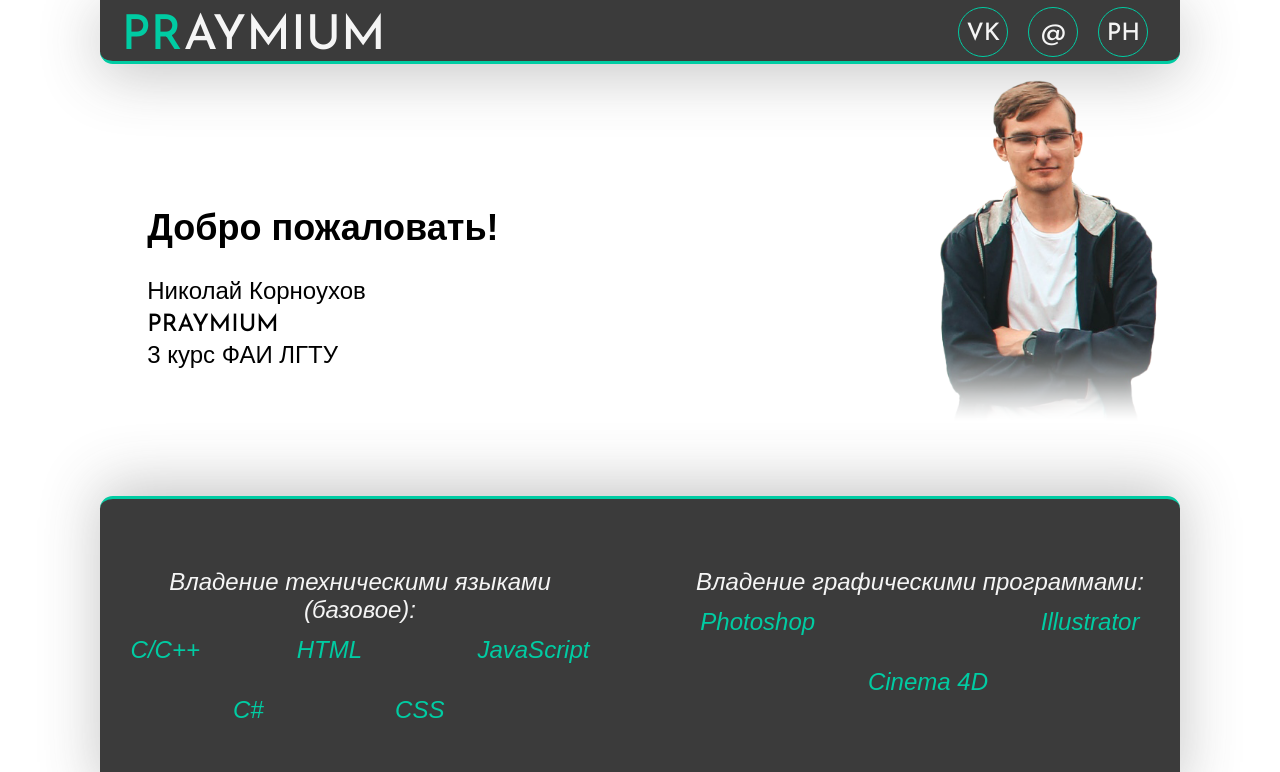
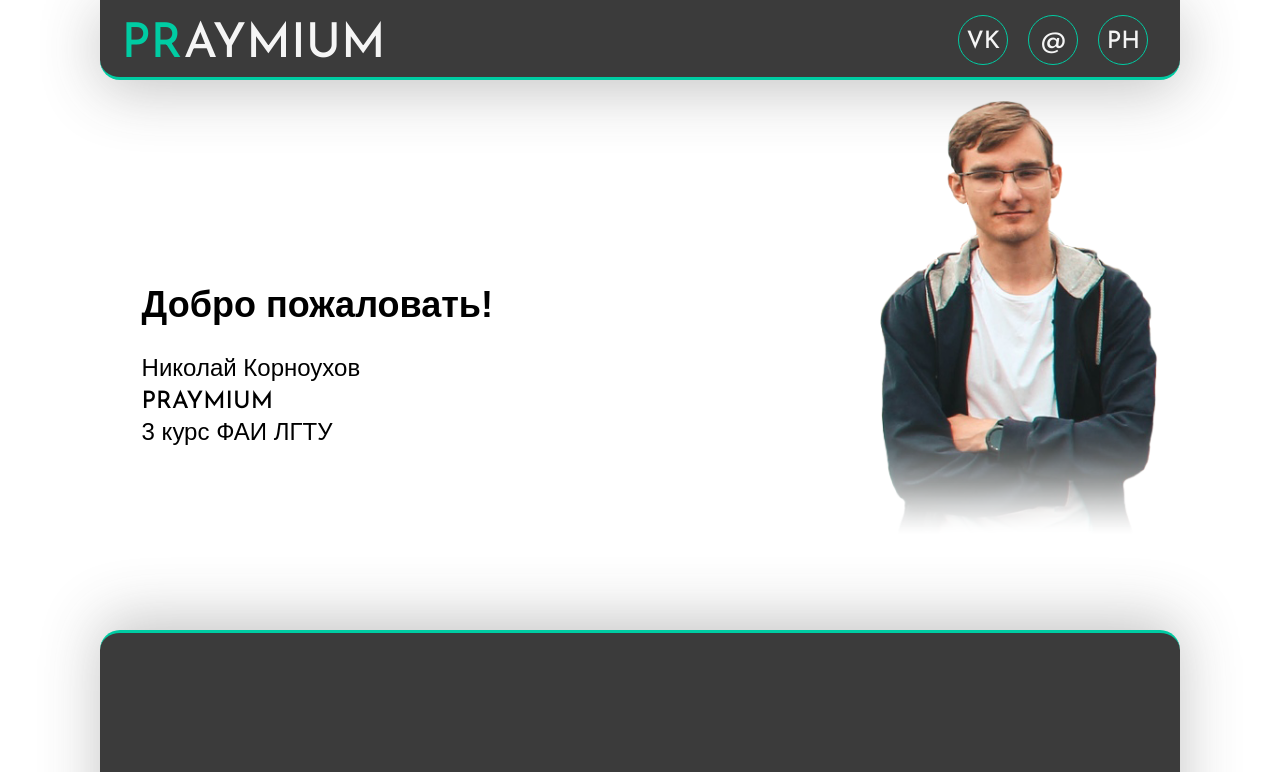
Before and after one commit to PRaymium/praymium.github.io, a plain HTML site: page index.html in a window 1280 px wide. Shown: the top 772 px of the page. Drawn offline with Linux system fonts and the light colour scheme; a web font is replaced by a local one.

Commit message:
Now height is fixed 1080px, blocks become fixed

```diff
--- a/style.css
+++ b/style.css
@@ -74,7 +74,7 @@ body
 {
     width: 100%;
     max-width: 1080px;
-    height: 100vh;
+    height: 1080px;
     margin: 0 auto;
 }
 
@@ -85,13 +85,13 @@ body
 .head
 {
     width: 100%;
-    height: 8vh;
+    height: 80px;
     display: flex;
     justify-content: center;
     align-items: flex-start;
     background-color: #3B3B3B;
     box-shadow: 0px 10px 60px rgba(59, 59, 59, 0.3);
-    border-radius: 0 0px 1vw 1vw;
+    border-radius: 0 0px 20px 20px;
     border-bottom: 3px solid #00CCA3;
     box-sizing: border-box;
 }
@@ -168,8 +168,8 @@ body
 {
     content: 'jokersli@mail.ru';
     position: absolute;
-    margin-top: 10vh;
-    color: white;
+    margin-top: 100px;
+    color: #f5f5f5;
     background-color: #00CCA3;
     border-radius: 5px;
     padding: 0px 5px;
@@ -180,8 +180,8 @@ body
 {
     content: '+7 920 243 90 97';
     position: absolute;
-    margin-top: 10vh;
-    color: white;
+    margin-top: 100px;
+    color: #f5f5f5;
     background-color: #00CCA3;
     border-radius: 5px;
     padding: 0px 5px;
@@ -200,7 +200,7 @@ body
 
 .welcome-block
 {
-    height: 54vh;
+    height: 550px;
     width: 100%;
     display: flex;
     justify-content: center;
@@ -213,14 +213,14 @@ body
     display: flex;
     justify-content: space-between;
     align-items: center;
-    height: 52vh;
-    padding-top: 2vh;
+    height: 530px;
+    padding-top: 20px;
 }
 
 .welcome-text
 {
     font-size: 1em;
-    margin-left: 2vw;
+    margin-left: 20px;
 }
 
 .welcome-text>b>span:nth-child(1)
@@ -248,14 +248,14 @@ body
 
 .skills
 {
-    min-height: 38vh;
+    height: 450px;
     width: 100%;
     display: flex;
     justify-content: center;
     align-items: center;
     background-color: #3B3B3B;
     box-shadow: 0px -10px 60px rgba(59, 59, 59, 0.3);
-    border-radius: 1vw 1vw 0 0;
+    border-radius: 20px 20px 0 0;
     border-top: 3px solid #00CCA3;
     box-sizing: border-box;
 }
@@ -266,7 +266,6 @@ body
     display: flex;
     justify-content: space-between;
     align-items: flex-start;
-    flex-wrap: wrap;
 }
 
 .languages, .programms
```
